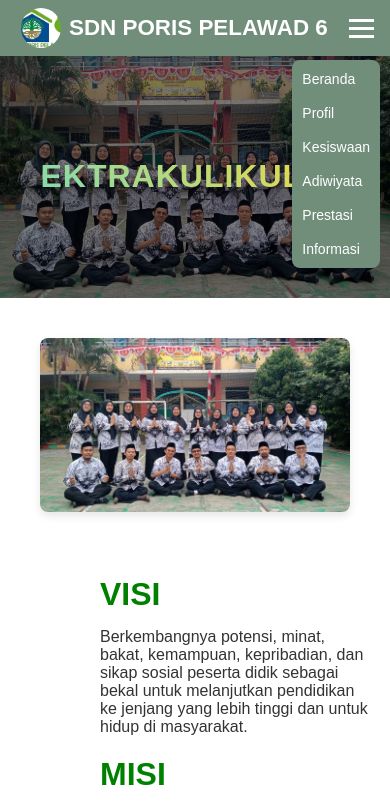
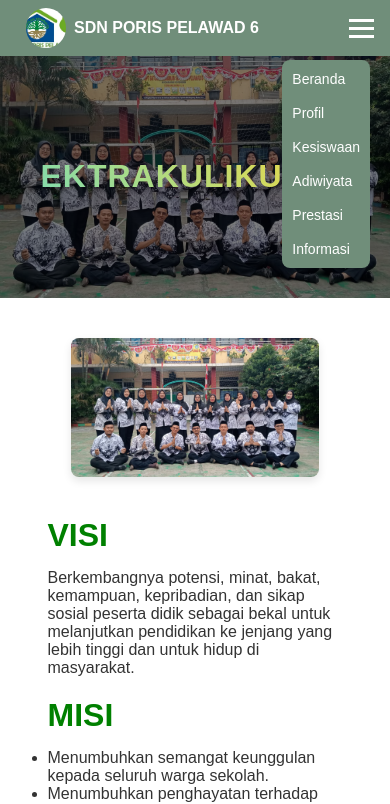
Before and after one commit to SdnPorisPelawad6/UPT-SDN-Poris-Pelawad-6, a plain HTML site: page Ekstra.html in a window 390 px wide. Both pictures are taken after a click on the element 361 px from the left and 28 px from the top of the page. Shown: the top 804 px of the page. Drawn offline with Linux system fonts and the light colour scheme; files whose address does not match are found by name.

Commit message:
Update Ekstra.html

```diff
--- a/Ekstra.html
+++ b/Ekstra.html
@@ -296,7 +296,7 @@ body {
     margin-top: 8px;
     color: #333;
     font-weight: bold;
-    font-size: 30px; /* Ukuran font sedikit diperbesar */
+    font-size: 25px; /* Ukuran font sedikit diperbesar */
 }
 
 
@@ -313,23 +313,30 @@ body {
 
         /* Responsive Styles */
         @media (max-width: 768px) {
-            /* Navbar adjustments */
+            /* Navbar */
         .nav-links {
             display: none;
             flex-direction: column;
             position: fixed;
             top: 60px;
-                right: 10px;
+            right: 20px;
             background-color: #708e7a;
             padding: 10px;
             border-radius: 8px;
-                z-index: 9999;
+            z-index: 9999; /* Memastikan elemen di atas elemen lainnya */
         }
 
         .nav-links.active {
             display: flex;
         }
 
+        .logo-container {
+        margin-left: 10px; /* Sesuaikan lagi untuk tampilan mobile */
+    }
+
+    .logo-text {
+        font-size: 1rem; /* Ukuran font lebih kecil agar tetap satu baris */
+    }
         .hamburger {
             display: flex;
         }
@@ -358,11 +365,20 @@ body {
 
             .foto {
                 max-width: 100%;
+                display: flex;
+                justify-content: center;
             }
 
             .foto-img {
-                max-width: 100%;
+                width: 800%; /* Menyusun ulang agar gambar memenuhi wadah di mobile */
+                max-width: 80%; /* Membatasi gambar agar tidak terlalu besar */
+                height: auto; /* Mempertahankan aspek rasio */
                 border-radius: 8px;
+            }
+            .text-section {
+                max-width: 90%; /* Menyesuaikan lebar teks agar tidak terlalu penuh */
+                padding: 0 10px; /* Memberikan jarak di kiri dan kanan */
+                margin: 0 auto; /* Membuat bagian teks berada di tengah */
             }
 
             /* Pengelompokan adjustments */
@@ -371,7 +387,10 @@ body {
                 align-items: center;
                 gap: 20px;
             }
-
+            .ekstra-item p {
+                font-size: 1.4rem; /* Ubah ukuran font agar lebih kecil */
+                font-weight: bold; /* Kurangi ketebalan untuk tampilan yang lebih profesional */
+            }
 
             .carousel {
                 overflow-x: scroll; /* Pastikan bisa scroll pada layar kecil */
@@ -400,7 +419,7 @@ body {
             <!-- Navbar -->
             <nav class="navbar">
                 <div class="logo-container">
-                    <img src="img/Logo sekolah.png" alt="Logo SDN Poris Pelawad 6" class="logo-img">
+                    <img src="e:\xampp\htdocs\BERANDA 2\Logo sekolah.png" alt="Logo SDN Poris Pelawad 6" class="logo-img">
                     <span class="logo-text">SDN PORIS PELAWAD 6</span>
                 </div>
                 <ul class="nav-links" id="nav-links">
```
Lines whose indentation alone changed are shown as unchanged.
